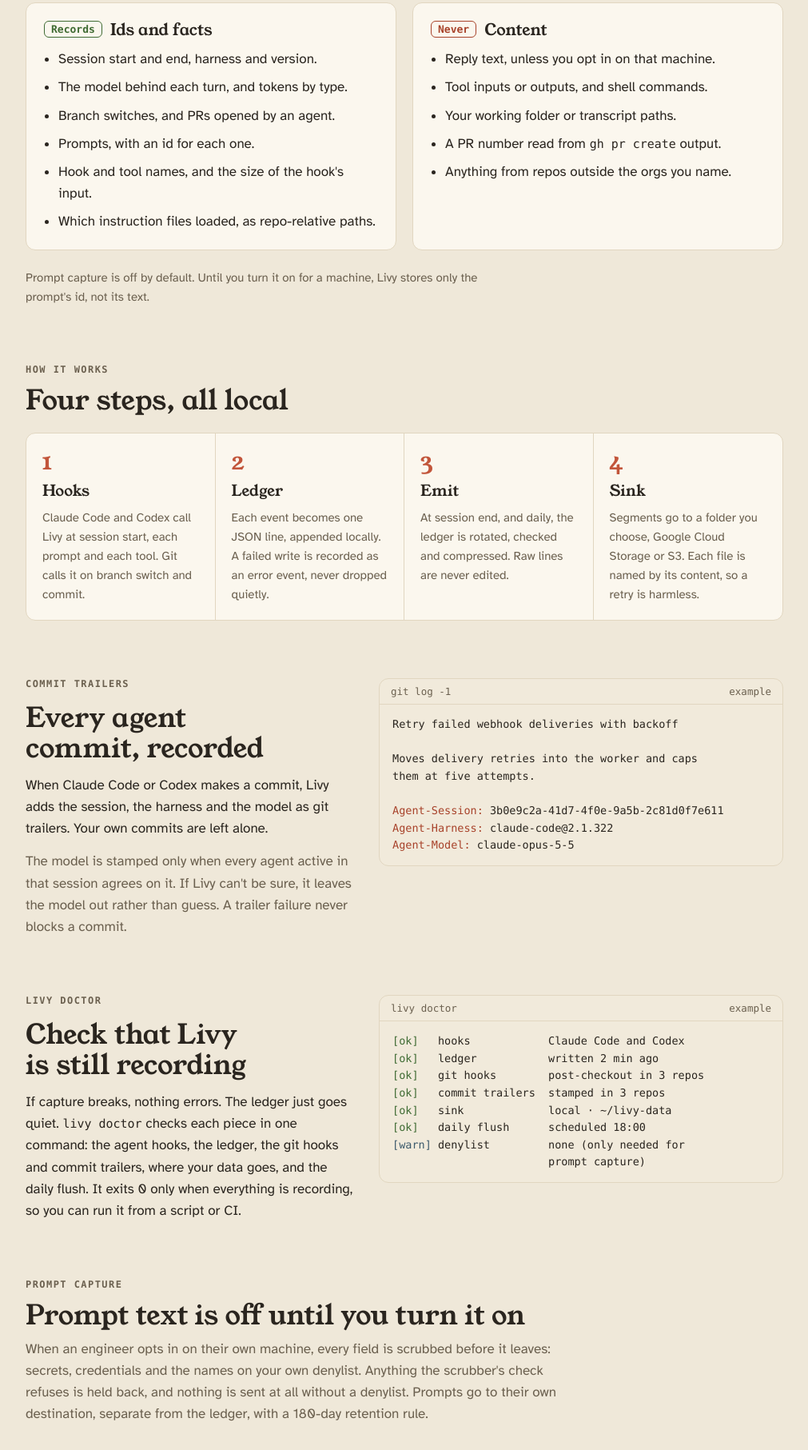
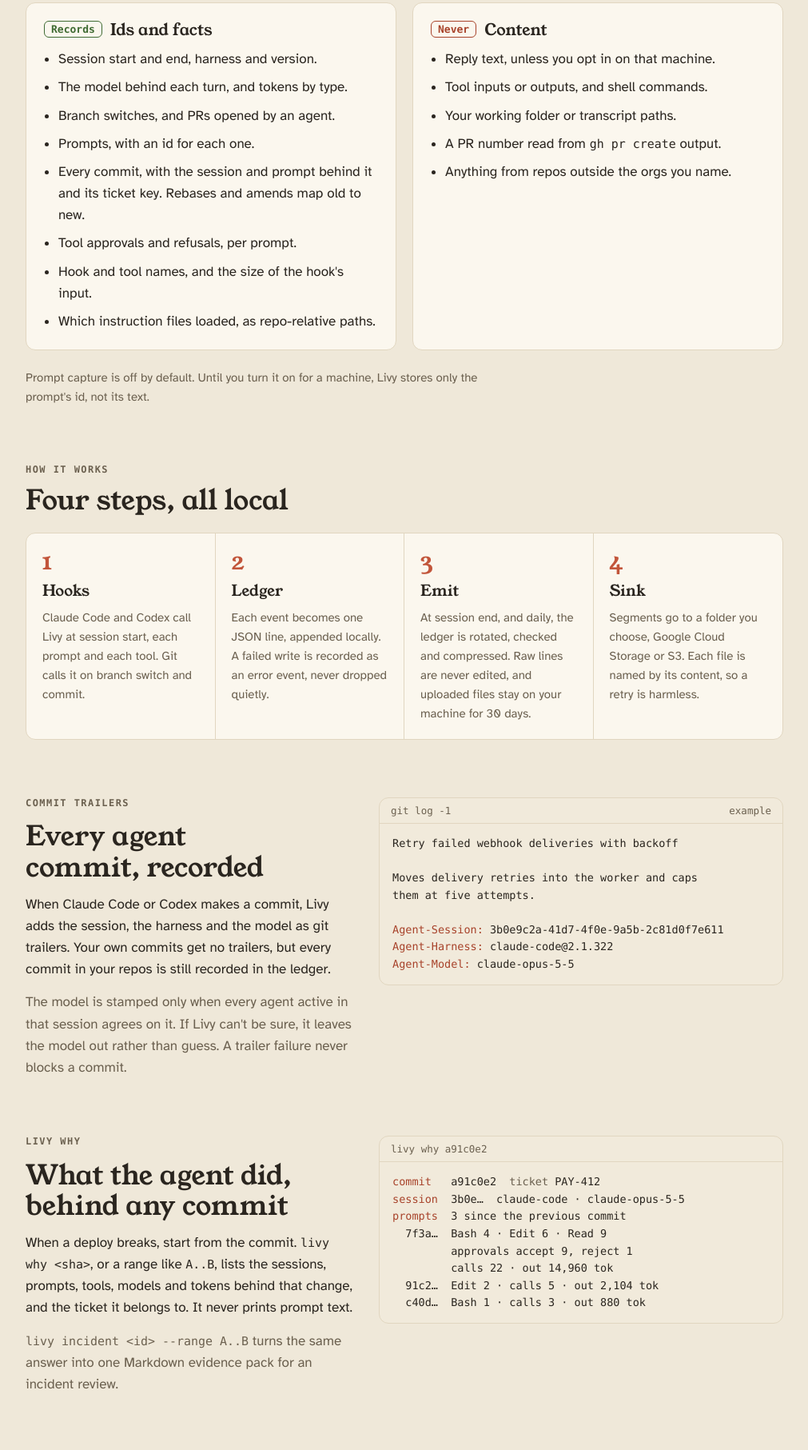
Before and after one commit to 0xbew/livy-site, a plain HTML site: page index.html in a window 1280 px wide. Shown: the part 953-2766 px from the top of the page at 80% size, without its empty margins (134-1145 px from the left). Drawn offline with Linux system fonts and the light colour scheme; a web font is replaced by a local one.

Commit message:
Livy page: v0.1.0 (commit records, ticket keys, livy why, prompt vault)

```diff
--- a/index.html
+++ b/index.html
@@ -181,7 +181,7 @@ footer{border-top:1px solid var(--line);padding-top:22px;display:flex;justify-co
         <li><span class="t">09:41:12</span><span><span class="e">prompt.captured</span> <span class="k">prompt_id</span> 7f3a… <span class="k">text</span> not stored</span></li>
         <li><span class="t">09:43:55</span><span><span class="e">usage.api_call</span> <span class="k">model</span> claude-opus-5-5 <span class="k">out</span> 4,812 tok</span></li>
         <li><span class="t">09:44:02</span><span><span class="e">instructions.loaded</span> CLAUDE.md, .claude/skills/go</span></li>
-        <li><span class="t">09:52:30</span><span><span class="e">commit</span> a91c0e2 <span class="k">Agent-Session</span> 3b0e…</span></li>
+        <li><span class="t">09:52:30</span><span><span class="e">commit.recorded</span> a91c0e2 <span class="k">ticket</span> PAY-412 <span class="k">prompt_id</span> 7f3a…</span></li>
         <li><span class="t">10:05:19</span><span><span class="e">work.pr_opened</span> <span class="k">branch</span> PAY-412-retry-webhooks</span></li>
       </ol>
     </figure>
@@ -201,6 +201,8 @@ footer{border-top:1px solid var(--line);padding-top:22px;display:flex;justify-co
           <li>The model behind each turn, and tokens by type.</li>
           <li>Branch switches, and PRs opened by an agent.</li>
           <li>Prompts, with an id for each one.</li>
+          <li>Every commit, with the session and prompt behind it and its ticket key. Rebases and amends map old to new.</li>
+          <li>Tool approvals and refusals, per prompt.</li>
           <li>Hook and tool names, and the size of the hook's input.</li>
           <li>Which instruction files loaded, as repo-relative paths.</li>
         </ul>
@@ -227,7 +229,7 @@ footer{border-top:1px solid var(--line);padding-top:22px;display:flex;justify-co
     <ol class="flow">
       <li><span class="n">1</span><b>Hooks</b><p>Claude Code and Codex call Livy at session start, each prompt and each tool. Git calls it on branch switch and commit.</p></li>
       <li><span class="n">2</span><b>Ledger</b><p>Each event becomes one JSON line, appended locally. A failed write is recorded as an error event, never dropped quietly.</p></li>
-      <li><span class="n">3</span><b>Emit</b><p>At session end, and daily, the ledger is rotated, checked and compressed. Raw lines are never edited.</p></li>
+      <li><span class="n">3</span><b>Emit</b><p>At session end, and daily, the ledger is rotated, checked and compressed. Raw lines are never edited, and uploaded files stay on your machine for 30 days.</p></li>
       <li><span class="n">4</span><b>Sink</b><p>Segments go to a folder you choose, Google Cloud Storage or S3. Each file is named by its content, so a retry is harmless.</p></li>
     </ol>
   </section>
@@ -237,7 +239,7 @@ footer{border-top:1px solid var(--line);padding-top:22px;display:flex;justify-co
       <div class="txt">
         <span class="label">Commit trailers</span>
         <h2>Every agent commit, recorded</h2>
-        <p>When Claude Code or Codex makes a commit, Livy adds the session, the harness and the model as git trailers. Your own commits are left alone.</p>
+        <p>When Claude Code or Codex makes a commit, Livy adds the session, the harness and the model as git trailers. Your own commits get no trailers, but every commit in your repos is still recorded in the ledger.</p>
         <p class="soft">The model is stamped only when every agent active in that session agrees on it. If Livy can't be sure, it leaves the model out rather than guess. A trailer failure never blocks a commit.</p>
       </div>
       <div class="panel">
@@ -250,6 +252,28 @@ them at five attempts.
 <span class="r">Agent-Session:</span> 3b0e9c2a-41d7-4f0e-9a5b-2c81d0f7e611
 <span class="r">Agent-Harness:</span> claude-code@2.1.322
 <span class="r">Agent-Model:</span> claude-opus-5-5</pre>
+      </div>
+    </div>
+  </section>
+
+  <section id="why">
+    <div class="side">
+      <div class="txt">
+        <span class="label">livy why</span>
+        <h2>What the agent did, behind any commit</h2>
+        <p>When a deploy breaks, start from the commit. <code>livy why &lt;sha&gt;</code>, or a range like <code>A..B</code>, lists the sessions, prompts, tools, models and tokens behind that change, and the ticket it belongs to. It never prints prompt text.</p>
+        <p class="soft"><code>livy incident &lt;id&gt; --range A..B</code> turns the same answer into one Markdown evidence pack for an incident review.</p>
+      </div>
+      <div class="panel">
+        <div class="bar"><span>livy why a91c0e2</span></div>
+<pre><span class="r">commit</span>   a91c0e2  <span class="c">ticket</span> PAY-412
+<span class="r">session</span>  3b0e…  claude-code · claude-opus-5-5
+<span class="r">prompts</span>  3 since the previous commit
+  7f3a…  Bash 4 · Edit 6 · Read 9
+         approvals accept 9, reject 1
+         calls 22 · out 14,960 tok
+  91c2…  Edit 2 · calls 5 · out 2,104 tok
+  c40d…  Bash 1 · calls 3 · out 880 tok</pre>
       </div>
     </div>
   </section>
@@ -278,8 +302,10 @@ them at five attempts.
   <section id="prompts">
     <header>
       <span class="label">Prompt capture</span>
-      <h2>Prompt text is off until you turn it on</h2>
-      <p class="soft">When an engineer opts in on their own machine, every field is scrubbed before it leaves: secrets, credentials and the names on your own denylist. Anything the scrubber's check refuses is held back, and nothing is sent at all without a denylist. Prompts go to their own destination, separate from the ledger, with a 180-day retention rule.</p>
+      <h2>Prompt text stays on your machine</h2>
+      <p class="soft">Livy keeps the text of your prompts in a private vault on your own machine for 90 days, so you can still see what was asked after the agent's transcripts are cleaned up. <code>livy vault backfill</code> fills it from transcripts already on disk.</p>
+      <p class="soft"><code>livy show --prompt &lt;id&gt;</code> or <code>--commit &lt;sha&gt;</code> shows you exactly what would be shared, scrubbed of secrets, credentials and the names on your denylist, and refuses without a denylist. Every reveal is logged with the prompt ids, never the text.</p>
+      <p class="soft">Sending prompt text anywhere is off until an engineer opts in on their own machine. It goes to its own destination, separate from the ledger, with a 180-day retention rule.</p>
     </header>
   </section>
 
@@ -336,7 +362,7 @@ livy doctor</pre>
   </section>
 
   <footer>
-    <span>livy · v0.1</span>
+    <span>livy · v0.1.0</span>
   </footer>
 </div>
 
@@ -384,7 +410,9 @@ Array.prototype.forEach.call(document.querySelectorAll('.copybtn[data-copy]'),fu
       out.push(['prompt.captured',[['prompt_id',hex(4)+'…'],['text','not stored']]]);
       out.push(['usage.api_call',[['model',model],['out',(800+Math.floor(Math.random()*6000)).toLocaleString('en-US')+' tok']]]);
     }
-    out.push(['commit',[[null,hex(7)],['Agent-Session',hex(4)+'…']]]);
+    var tk=br.split('-').slice(0,2).join('-'), sha=hex(7);
+    out.push(['commit.recorded',[[null,sha],['ticket',tk],['prompt_id',hex(4)+'…']]]);
+    if(Math.random()<.3) out.push(['commit.rewritten',[[null,sha+' → '+hex(7)],['kind','amend']]]);
     if(Math.random()<.6) out.push(['work.pr_opened',[['branch',br]]]);
     return out;
   }
```
